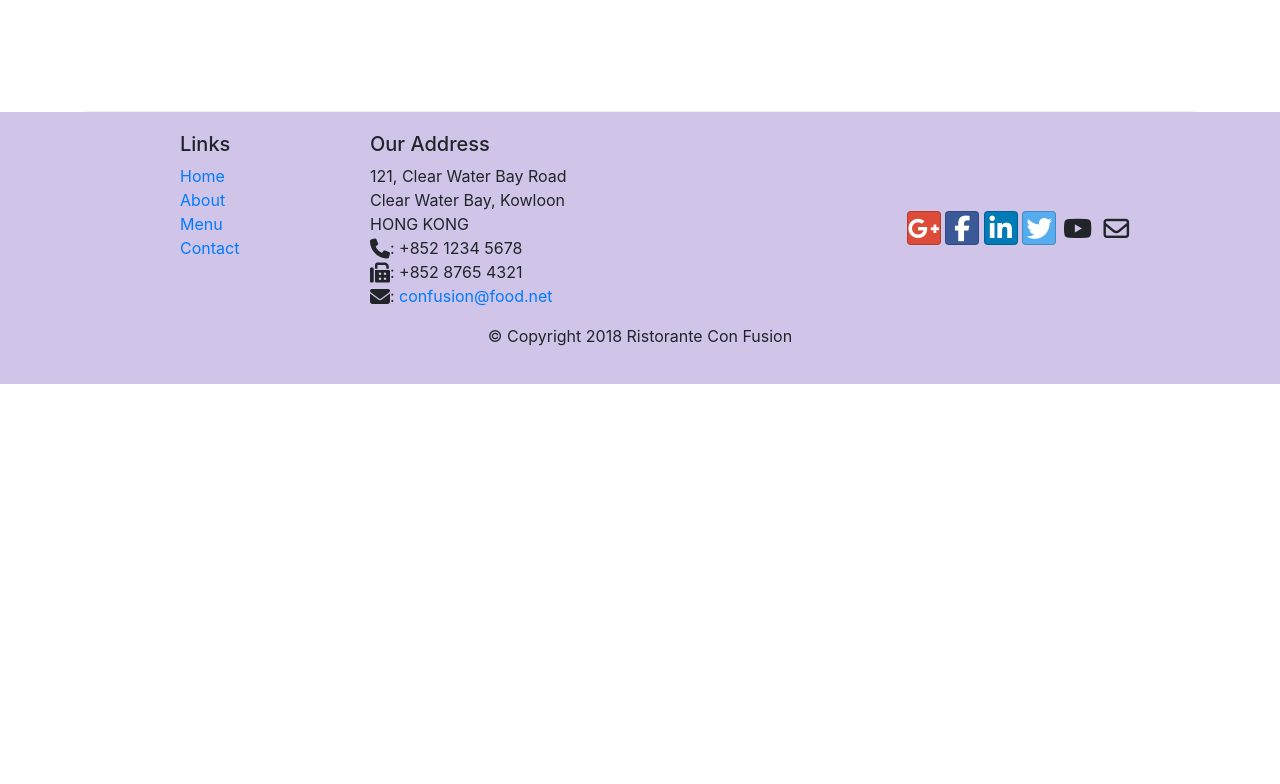
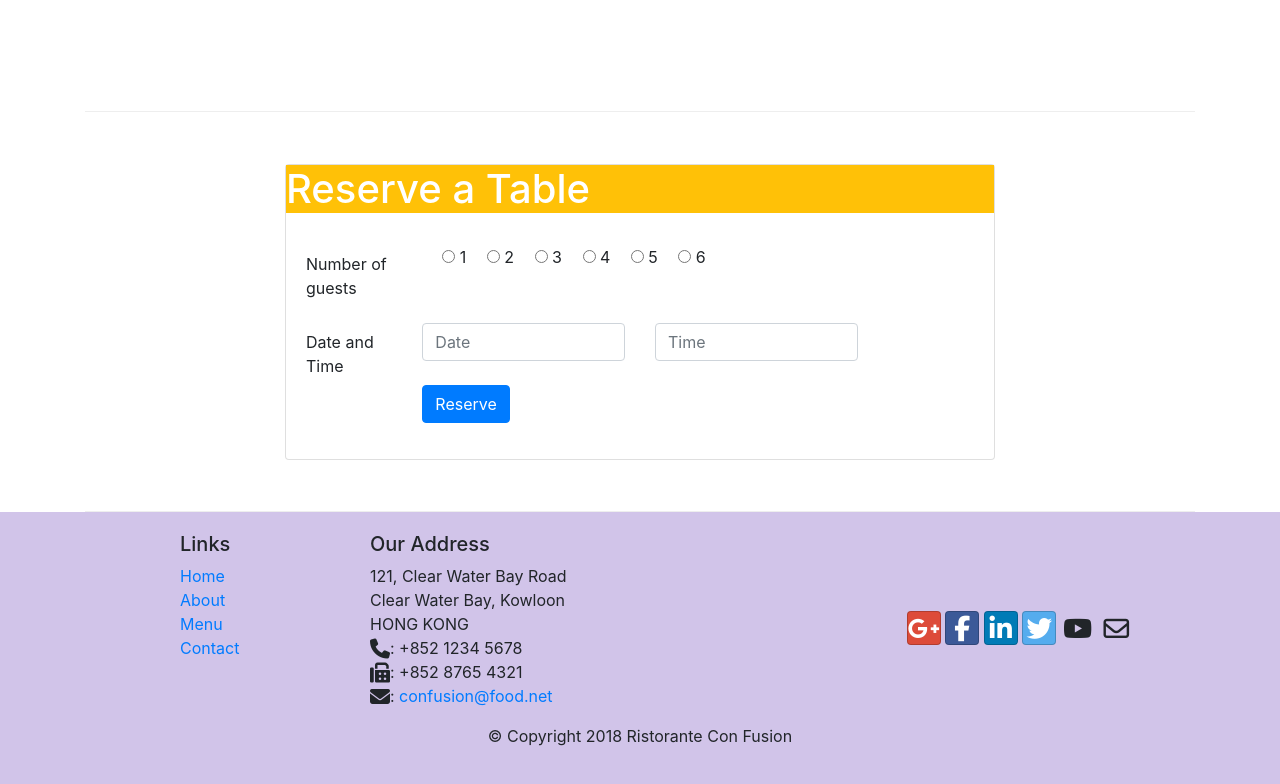
Before and after one commit to Sir-Dave/Bootstrap, a plain HTML site: page index.html in a window 1280 px wide. Shown: the part 1360-2144 px from the top of the page. Before the commit the page ends 1744 px from the top, so only its background shows below. Drawn offline with nearby package versions, Linux system fonts and the light colour scheme.

Commit message:
Assignment 2

```diff
--- a/index.html
+++ b/index.html
@@ -41,9 +41,15 @@
                     <h1>Ristorante con Fusion</h1>
                     <p>We take inspiration from the World's best cuisines, and create a unique fusion experience. Our lipsmacking creations will tickle your culinary senses!</p>
                 </div>
-                <div class="col-12 col-sm align-self-center">
+                <div class="col-12 col-sm-3 align-self-center">
                     <img src="img/logo.png" class="img-fluid">
                 </div>
+
+                 <div class="col-12 col-sm-3 align-self-center">
+                    <!--button class="btn btn-block btn-warning btn-lg" type="button"><a href="#form-card">Reserve Table</a></button-->
+                     <a class="btn btn-block btn-warning btn-lg" href="#form-card">Reserve Table</a>
+                </div>
+
             </div>
         </div>
     </header>
@@ -72,8 +78,15 @@
                 <h3>This Month's Promotions</h3>
             </div>
             <div class="col col-sm col-md">
-                <h2>Weekend Grand Buffet</h2>
-                <p class="d-none d-sm-block">Featuring mouthwatering combinations with a choice of five different salads, six enticing appetizers, six main entrees and five choicest desserts. Free flowing bubbly and soft drinks. All for just $19.99 per person </p>
+                <div class="media">
+                    <img class="d-flex mr-3 img-thumbnail align-self-center" src="img/buffet.png" alt="buffet">
+                    <div class="media-body order-first mr-3">
+                     <h2>Weekend Grand Buffet <span class="badge badge-danger">NEW</span></h2>
+                        <p class="d-none d-sm-block">Featuring mouthwatering combinations with a choice of five different salads, six enticing appetizers, six main entrees and five choicest desserts. Free flowing bubbly and soft drinks. All for just $19.99 per person </p>
+                    </div>
+
+                </div>
+
             </div>
         </div>
 
@@ -90,6 +103,53 @@
                         <p class="d-none d-sm-block">Award winning three-star Michelin chef with wide International experience having worked closely with whos-who in the culinary world, he specializes in creating mouthwatering Indo-Italian fusion experiences. </p>
                     </div>
                 </div>
+
+            </div>
+        </div>
+        <div class="row row-content align-items-center">
+        <div class="col-12 offset-sm-2 col-sm-8">
+            <div class="card" id="form-card">
+            <h1 class="card-title bg-warning text-white">Reserve a Table</h2>
+                <div class="card-body">
+                <form>
+                    <div class="form-group row">
+                        <label for="datetime" class="col-12 col-md-2 col-form-label">
+                                Number of guests
+                        </label>
+                        <div class="col-12 col-md-10">
+                            <div class="form-check">
+                            <input type="radio" id="radio1" name="radio" value="radio1">
+                            <label for= "radio1" class="radio-inline mr-3">1</label>
+                            <input type="radio" id="radio2"  name="radio" value="radio2">
+                            <label for="radio2" class="radio-inline mr-3">2</label>
+                            <input type="radio" id="radio3"  name="radio" value="radio3">
+                            <label for= "radio3" class="radio-inline mr-3">3</label>
+                            <input type="radio" id="radio4"  name="radio" value="radio4">
+                            <label  for= "radio4" class="radio-inline mr-3">4</label>
+                            <input type="radio" id="radio5"  name="radio" value="radio5">
+                            <label for= "radio5" class="radio-inline mr-3">5</label>
+                            <input type="radio" id="radio6"  name="radio" value="radio6">
+                            <label for= "radio6" class="radio-inline mr-auto">6</label>
+                            </div>
+                        </div>
+                    </div>
+
+                  <div class="form-group row">
+                    <label for="datetime" class="col-md-2 col-form-label">Date and Time</label>
+                    <div class= "col-12 col-md-4">
+                     <input type="text" class="form-control" id="date" name="date" placeholder="Date">
+                    </div>
+                    <div class= "col-12 col-md-4">
+                     <input type="text" class="form-control" id="time" name="time" placeholder="Time">
+                    </div>
+                      <div class= "col-12 offset-md-2 col-md-4">
+                     <button type="button" class="btn btn-primary">Reserve
+                          </button>
+                    </div>
+                    </div>
+                    </form>
+                </div>
+            </div>
 
             </div>
         </div>
```
Also changed, not shown: screen captures 1/screencapture-localhost-3000-aboutus-html-2020-04-23-19_17_57.png (renamed from screen captures/screencapture-localhost-3000-aboutus-html-2020-04-23-19_17_57.png), screen captures 1/screencapture-localhost-3000-aboutus-html-2020-04-23-19_21_16.png (renamed from screen captures/screencapture-localhost-3000-aboutus-html-2020-04-23-19_21_16.png), screen captures 2/screencapture-localhost-3000-form-card-2020-05-09-11_08_31.png (added), screen captures 2/screencapture-localhost-3000-form-card-2020-05-09-11_10_47.png (added).
